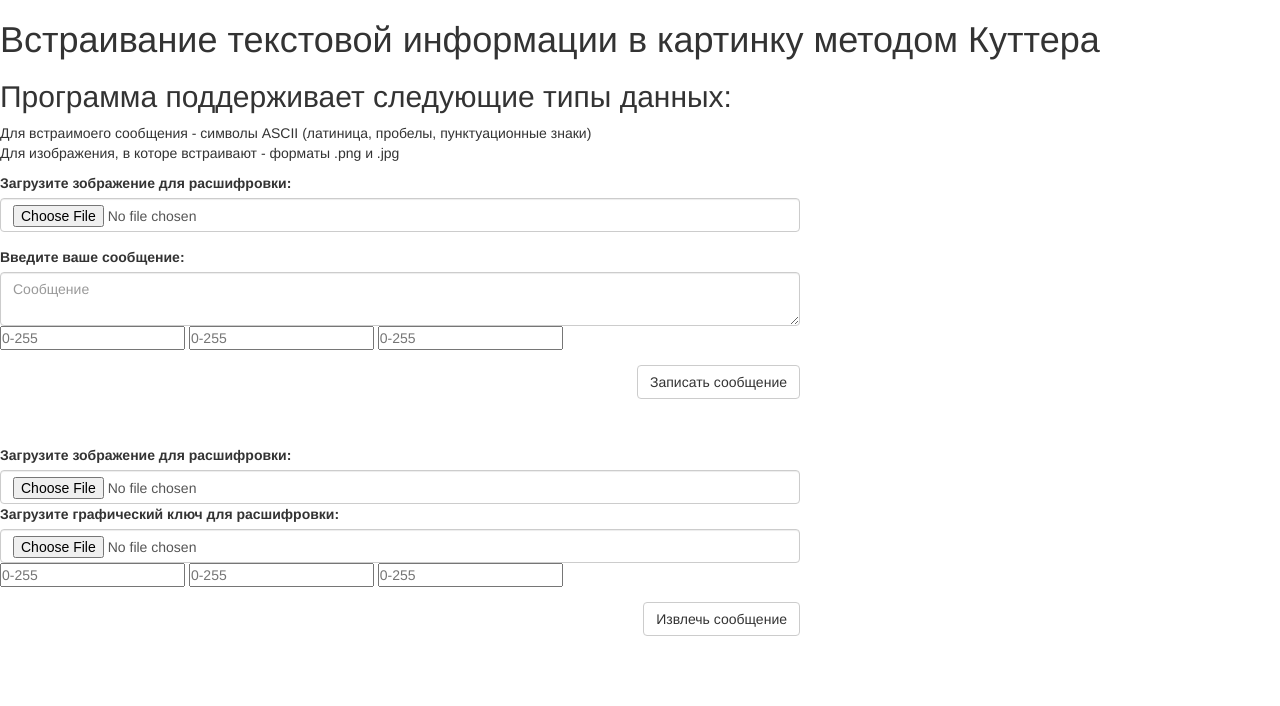
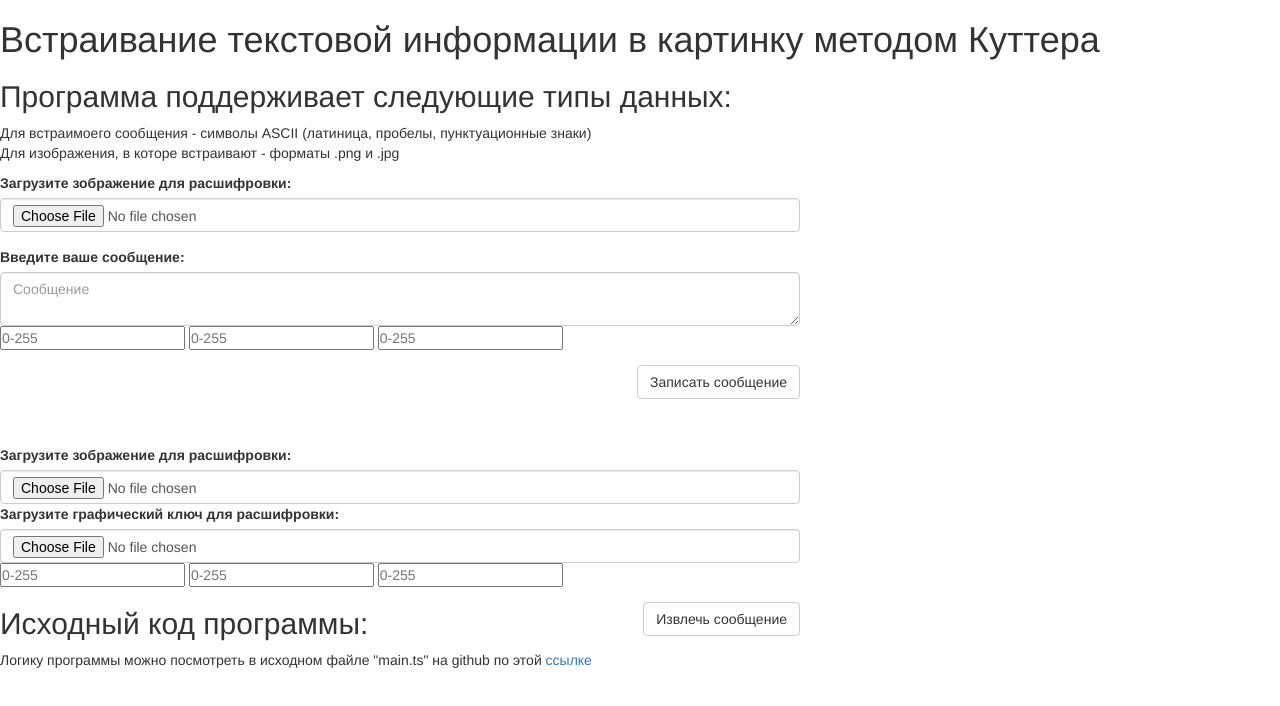
Before and after one commit to SoundAsleep192/SoundAsleep192.github.io, a plain HTML site: page kjb-method/index.html in a window 1280 px wide. Drawn offline with nearby package versions, Linux system fonts and the light colour scheme.

Commit message:
Add link to source files

```diff
--- a/kjb-method/index.html
+++ b/kjb-method/index.html
@@ -94,6 +94,11 @@
         <canvas></canvas>
     </div>
 
+    <h2>Исходный код программы:</h2>
+    <p>Логику программы можно посмотреть в исходном файле "main.ts" на github по этой <a
+            href="https://github.com/SoundAsleep192/SoundAsleep192.github.io/blob/master/kjb-method/js/stg.ts">ссылке</a>
+    </p>
+
 
     <script src="https://ajax.googleapis.com/ajax/libs/jquery/1.11.1/jquery.min.js"></script>
     <script type="text/JavaScript" src="js/stg.js"></script>
```
